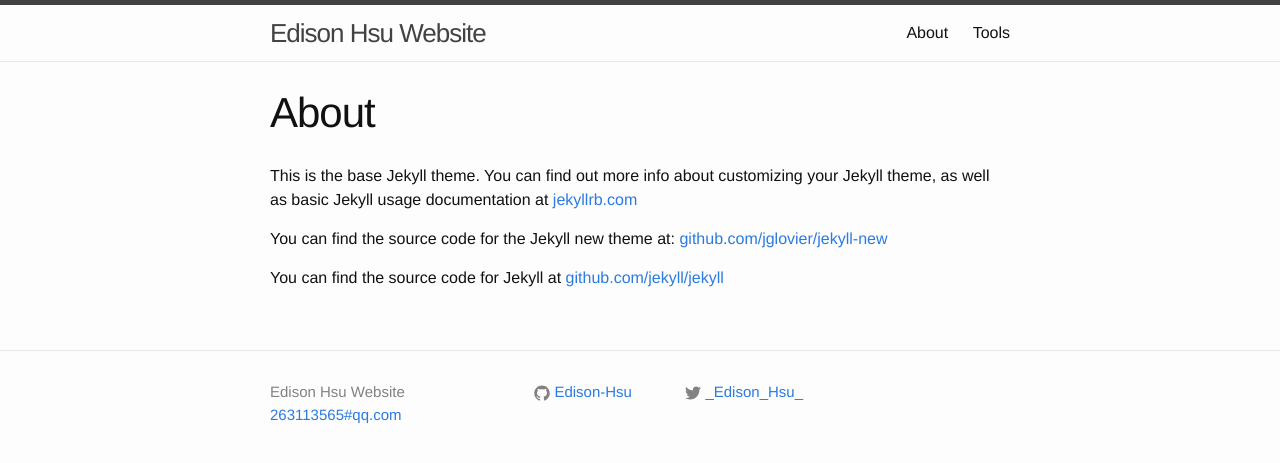
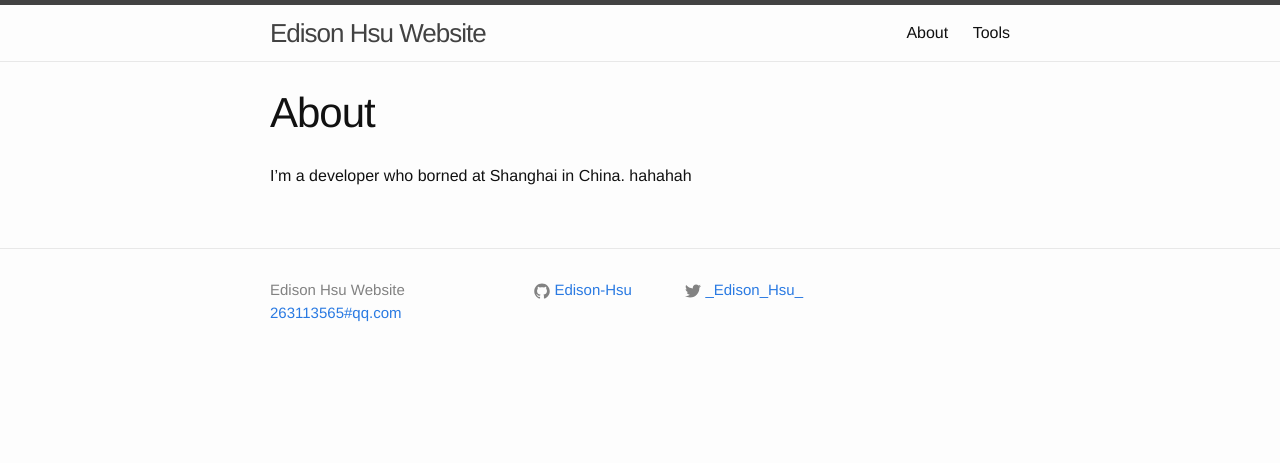
Before and after one commit to Edison-Hsu/Edison-Hsu.github.io, a Jekyll site: the page built from about.md, in a window 1280 px wide. Shown: the top 463 px of the page. Built offline with Jekyll 4.4.1, drawn with Linux system fonts in a browser that asks for light colours.

Commit message:
new about me

```diff
--- a/about.md
+++ b/about.md
@@ -4,8 +4,4 @@
 permalink: /about/
 ---
 
-This is the base Jekyll theme. You can find out more info about customizing your Jekyll theme, as well as basic Jekyll usage documentation at [jekyllrb.com](http://jekyllrb.com/)
-
-You can find the source code for the Jekyll new theme at: [github.com/jglovier/jekyll-new](https://github.com/jglovier/jekyll-new)
-
-You can find the source code for Jekyll at [github.com/jekyll/jekyll](https://github.com/jekyll/jekyll)
+I'm a developer who borned at Shanghai in China. hahahah
```
